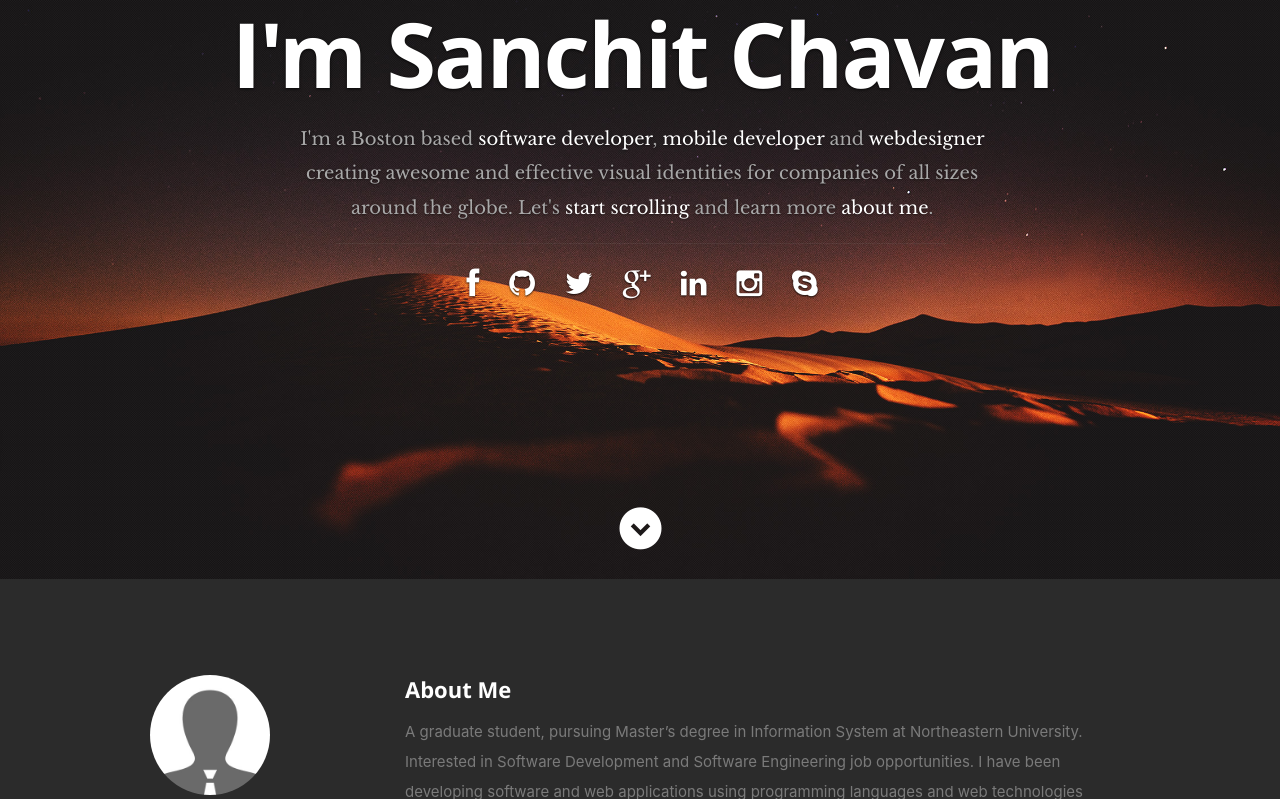
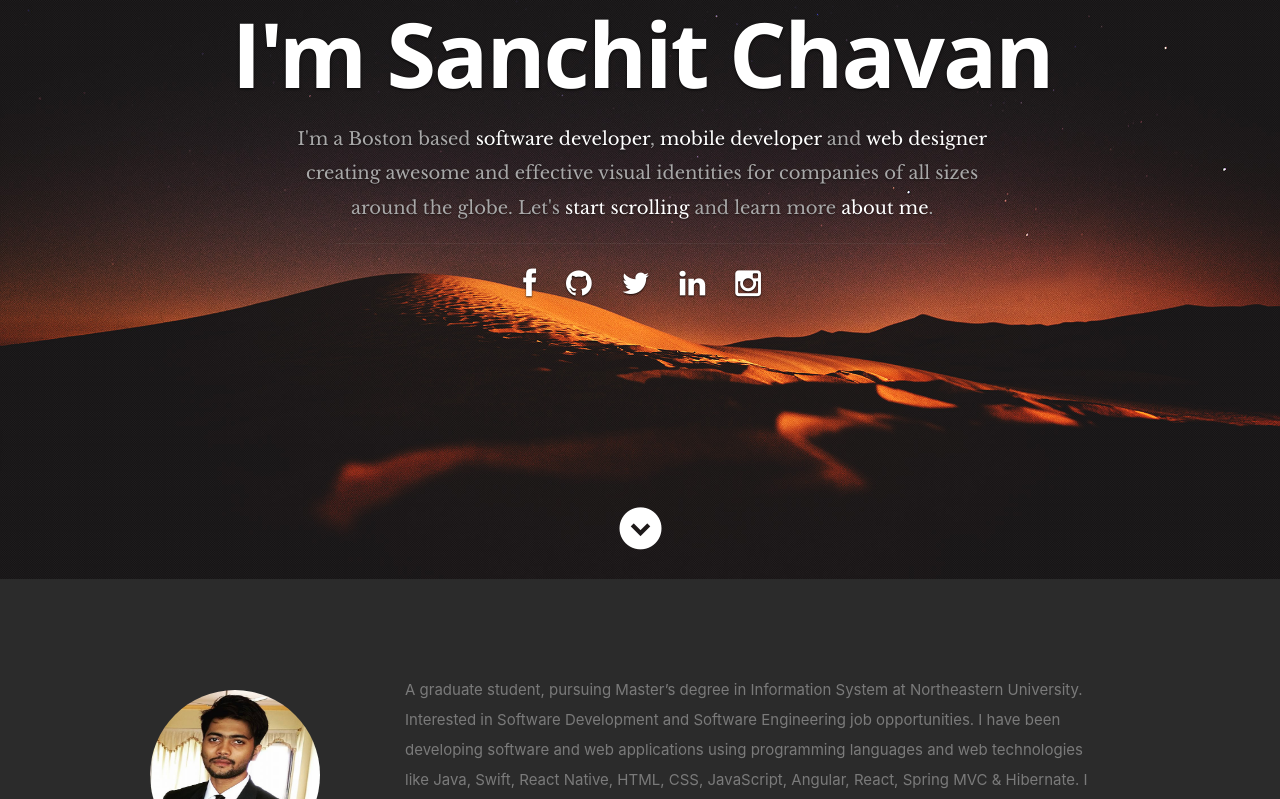
Before and after one commit to SanchitChavan007/React-Portfolio, a React (Create React App) app: page / in a window 1280 px wide. Shown: the part 221-1020 px from the top of the page. Built offline with nearby package versions, Linux system fonts and the light colour scheme.

Commit message:
Basic portfolio complete

```diff
--- a/public/css/layout.css
+++ b/public/css/layout.css
@@ -207,8 +207,8 @@ ul#nav li.current a { color: #F06000; }
 }
 #about .profile-pic {
    position: relative;
-   width: 120px;
-   height: 120px;
+   width: 170px;
+   height: 170px;
    border-radius: 100%;
 }
 #about .contact-details { width: 41.66667%; }
--- a/src/components/about/about.js
+++ b/src/components/about/about.js
@@ -7,11 +7,10 @@ export default class Header extends Component {
       <section id="about">
         <div className="row">
           <div className="three columns">
-            <img className="profile-pic" src="images/profilepic.jpg" alt />
+            <img style = {{marginTop : 15}} className="profile-pic" src="images/pic.png" alt />
           </div>
           <div className="nine columns main-col">
-            <h2>About Me</h2>
-            <p>A graduate student, pursuing Master’s degree in Information System at Northeastern University. Interested in Software Development and Software Engineering job opportunities. I have been developing software and web applications using programming languages and web technologies like Java, Swift, HTML, CSS, JavaScript, Angular, Spring MVC & Hibernate. I am keenly interested in Information Technology and I love to solve business problems by providing efficient software solutions to the same. I aim to be an important asset to the company I work with, involving myself in decision making, designing and development processes of their products.
+            <p>A graduate student, pursuing Master’s degree in Information System at Northeastern University. Interested in Software Development and Software Engineering job opportunities. I have been developing software and web applications using programming languages and web technologies like Java, Swift, React Native, HTML, CSS, JavaScript, Angular, React, Spring MVC & Hibernate. I am keenly interested in Information Technology and I love to solve business problems by providing efficient software solutions to the same. I aim to be an important asset to the company I work with, involving myself in decision making, designing and development processes of their products.
             </p>
             </div> {/* end row */}
             <div className="columns download">
--- a/src/components/contact/contact.js
+++ b/src/components/contact/contact.js
@@ -15,11 +15,14 @@ export default class Header extends Component {
                 <h2 style={{color: 'white'}}>Contact Details</h2>
                 <p className="address">
                   <span>Sanchit Chavan</span><br />
+                  <i style = {{ paddingRight: 10 }} className="fa fa-map-marker" />
                   <span>31 St. Germain Street, Apt 6<br />
-                    Boston, MA 02115 US
+                       Boston, MA 02115 US
                   </span><br />
-                  <span>(857)800-5920</span><br />
-                  <span>anyone@website.com</span>
+                  <i style = {{ paddingRight: 10 }} className="fa fa-phone" />
+                  <span>(857)492-3380</span><br />
+                  <i style = {{ paddingRight: 10 }} className="fa fa-envelope-o" />
+                  <span>chavan.sa@husky.neu.edu</span>
                 </p>
               </div>
               </div>
--- a/src/components/footer/footer.js
+++ b/src/components/footer/footer.js
@@ -8,17 +8,11 @@ export default class Header extends Component {
         <div className="row">
           <div className="twelve columns">
             <ul className="social-links">
-              <li><a href="#"><i className="fa fa-facebook" /></a></li>
-              <li><a href="#"><i className="fa fa-twitter" /></a></li>
-              <li><a href="#"><i className="fa fa-google-plus" /></a></li>
-              <li><a href="#"><i className="fa fa-linkedin" /></a></li>
-              <li><a href="#"><i className="fa fa-instagram" /></a></li>
-              <li><a href="#"><i className="fa fa-dribbble" /></a></li>
-              <li><a href="#"><i className="fa fa-skype" /></a></li>
-            </ul>
-            <ul className="copyright">
-              <li>© Copyright 2014 CeeVee</li>
-              <li>Design by <a title="Styleshout" href="http://www.styleshout.com/">Styleshout</a></li>
+            <li><a href="https://www.facebook.com/sanchit.chavan.5"><i className="fa fa-facebook" /></a></li>
+              <li><a href="https://github.com/SanchitChavan007"><i className="fa fa-github" /></a></li>
+              <li><a href="https://twitter.com/sanchitchavan7"><i className="fa fa-twitter" /></a></li>
+              <li><a href="https://www.linkedin.com/in/sanchit-chavan-924ba5134/"><i className="fa fa-linkedin" /></a></li>
+              <li><a href="https://www.instagram.com/being__notorious/"><i className="fa fa-instagram" /></a></li>
             </ul>
           </div>
           <div id="go-top"><a className="smoothscroll" title="Back to Top" href="#home"><i className="icon-up-open" /></a></div>
--- a/src/components/header/header.js
+++ b/src/components/header/header.js
@@ -18,18 +18,16 @@ export default class Header extends Component {
         <div className="row banner">
           <div className="banner-text">
             <h1 className="responsive-headline">I'm Sanchit Chavan</h1>
-            <h3>I'm a Boston based <span>software developer</span>, <span>mobile developer</span> and <span>webdesigner</span> creating awesome and
+            <h3>I'm a Boston based <span>software developer</span>, <span>mobile developer</span> and <span>web designer</span> creating awesome and
               effective visual identities for companies of all sizes around the globe. Let's <a className="smoothscroll" href="#about">start scrolling </a>
               and learn more <a className="smoothscroll" href="#about">about me</a>.</h3>
             <hr />
             <ul className="social">
-              <li><a href="#"><i className="fa fa-facebook" /></a></li>
-              <li><a href="#"><i className="fa fa-github" /></a></li>
-              <li><a href="#"><i className="fa fa-twitter" /></a></li>
-              <li><a href="#"><i className="fa fa-google-plus" /></a></li>
-              <li><a href="#"><i className="fa fa-linkedin" /></a></li>
-              <li><a href="#"><i className="fa fa-instagram" /></a></li>
-              <li><a href="#"><i className="fa fa-skype" /></a></li>
+              <li><a href="https://www.facebook.com/sanchit.chavan.5"><i className="fa fa-facebook" /></a></li>
+              <li><a href="https://github.com/SanchitChavan007"><i className="fa fa-github" /></a></li>
+              <li><a href="https://twitter.com/sanchitchavan7"><i className="fa fa-twitter" /></a></li>
+              <li><a href="https://www.linkedin.com/in/sanchit-chavan-924ba5134/"><i className="fa fa-linkedin" /></a></li>
+              <li><a href="https://www.instagram.com/being__notorious/"><i className="fa fa-instagram" /></a></li>
             </ul>
           </div>
         </div>
```
Also changed, not shown: public/images/pic.jpg (added), public/images/pic.png (added).
